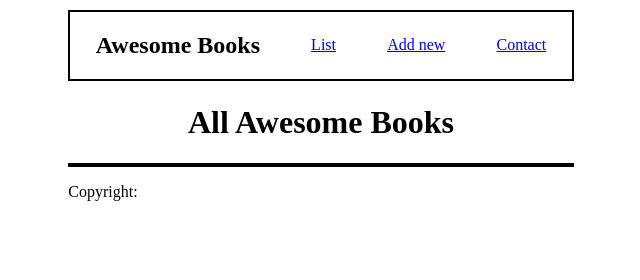
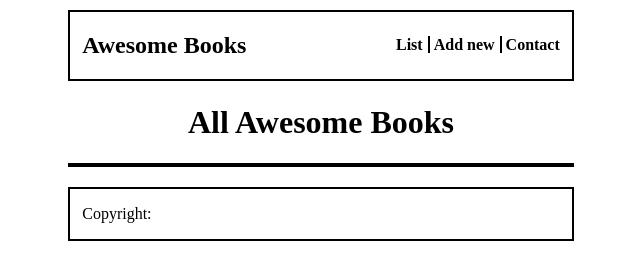
Before and after one commit to flemton/awesome-books, a website: page index.html in a window 1280 px wide. Shown: the whole page, without its empty margins (319-959 px from the left). Drawn offline with Linux system fonts and the light colour scheme.

Commit message:
style copyright section

```diff
--- a/index.html
+++ b/index.html
@@ -15,10 +15,11 @@
         <h1>
             Awesome Books
         </h1>
-        <a href="#list" class="list">List</a>
-
-        <a href="#add-new" class="add-new">Add new</a>
-        <a href="#contact" class="contact-link">Contact</a>
+        <div>
+            <a href="#list" class="list lined">List</a>
+            <a href="#add-new" class="add-new lined">Add new</a>
+            <a href="#contact" class="contact-link">Contact</a>
+        </div>
     </nav>
     <h1 class="books-head">
         All Awesome Books
@@ -37,9 +38,9 @@
             Do you have any questions or you just want to say "Hello"?<br> You can reach out to us
         </p>
         <ul>
-            <li>Our emails: sajibarafatsiddiqui@gmail.com</li>
-            <li>Our phone numbers: +8801814443983</li>
-            <li>Our Githubs: https://github.com/sajibarafatsiddiqui</li>
+            <li>Our emails: <br> sajibarafatsiddiqui@gmail.com <br>oalhassan847@gmail.com</li>
+            <li>Our phone numbers: <br> +8801814443983 <br>+233554374251</li>
+            <li>Our Githubs: <br> https://github.com/sajibarafatsiddiqui <br>https://github.com/flemton</li>
         </ul>
     </section>
     <footer class="footer"><p>Copyright:</p></footer>
--- a/style.css
+++ b/style.css
@@ -6,12 +6,29 @@ body {
 
 .nav {
   display: flex;
-  justify-content: space-around;
+  justify-content: space-between;
   align-items: center;
   box-sizing: border-box;
   border: 2px solid black;
+  padding: 0 12px;
   width: 40%;
   margin: 2px;
+}
+
+a {
+  text-decoration: none;
+  font-weight: bold;
+  color: black;
+}
+
+a:active, a:hover {
+  color: blue;
+}
+
+
+.lined {
+  border-right: 2px solid black;
+  padding-right: 5px;
 }
 
 .book-list {
@@ -76,6 +93,9 @@ hr {
 }
 
 .footer {
-  position:relative;
-  left: -218px;
+  box-sizing: border-box;
+  border: 2px solid black;
+  width: 40%;
+  margin: 20px 0;
+  padding-left: 12px;
 }
```
